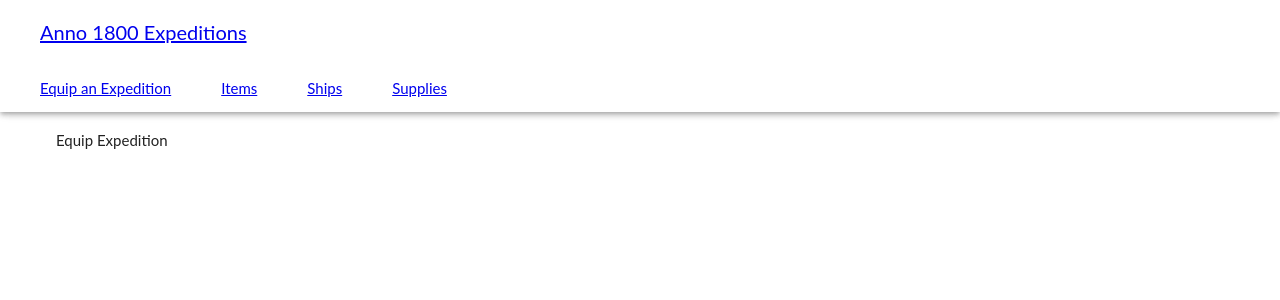
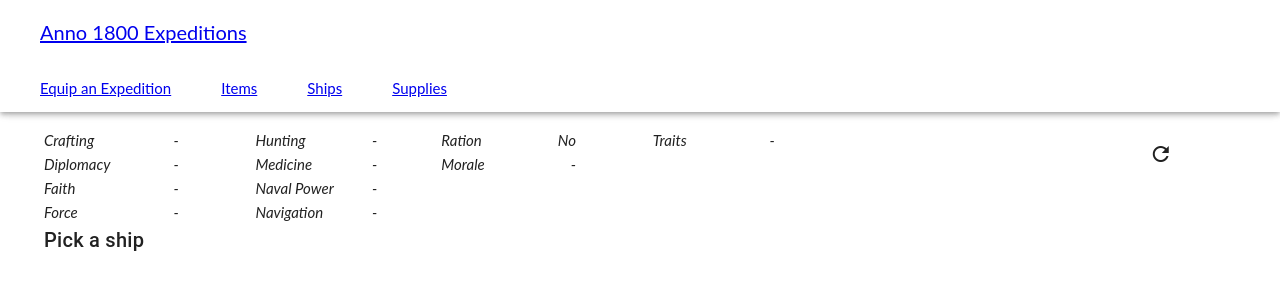
Before and after one commit to pai-pai/anno-items-app, a Vue app: page /equip-expedition in a window 1280 px wide. Shown: the top 300 px of the page. Built offline with nearby package versions, Linux system fonts and the light colour scheme; no server answers.

Commit message:
Small enhancements; Equip an Expedition page started

```diff
--- a/src/App.vue
+++ b/src/App.vue
@@ -15,7 +15,7 @@
 
 <template>
   <v-app>
-    <v-app-bar app extended>
+    <v-app-bar app >
       <v-toolbar-title class="ml-0">
         <v-container class="pa-0">
           <router-link to="/">Anno 1800 Expeditions</router-link>
--- a/src/assets/main.css
+++ b/src/assets/main.css
@@ -7,3 +7,7 @@
 .v-card-item__content {
     align-self: stretch;
 }
+
+.control-panel .bonuses [class*=columns-block-column-] {
+    padding-right: 4rem !important;
+}
--- a/src/components/ColumnRow.vue
+++ b/src/components/ColumnRow.vue
@@ -7,9 +7,13 @@
 
 <template>
     <v-col cols="6">
-        <v-row no-gutters>
-            <v-col cols="10" class="label">{{ label }}</v-col>
-            <v-col cols="2" class="value text-right">{{ value ? value : "-" }}</v-col>
-        </v-row>
+        <template v-if="label || value">
+            <v-row no-gutters>
+                <v-col cols="10" class="label">{{ label }}</v-col>
+                <v-col cols="2" class="value text-right">
+                    {{ (!Array.isArray(value) && value) || (Array.isArray(value) && value.length) ? value : "-" }}
+                </v-col>
+            </v-row>
+        </template>
     </v-col>
 </template>
--- a/src/components/ShipCard.vue
+++ b/src/components/ShipCard.vue
@@ -30,7 +30,7 @@
         <v-card class="ship-card fill-height" variant="outlined">
             <v-card-item class="card-header">
                 <template v-slot:prepend>
-                    <div :class="item-bage">
+                    <div class="item-bage">
                         <v-img
                             aspect-ratio="1"
                             height="3.125rem"
--- a/src/components/SupplyCard.vue
+++ b/src/components/SupplyCard.vue
@@ -32,7 +32,7 @@
         <v-card class="supply-card fill-height" variant="outlined">
             <v-card-item class="card-header">
                 <template v-slot:prepend>
-                    <div :class="item-bage">
+                    <div class="item-bage">
                         <v-img
                             aspect-ratio="1"
                             height="3.125rem"
--- a/src/views/EquipExpedition.vue
+++ b/src/views/EquipExpedition.vue
@@ -1,5 +1,76 @@
+<script>
+    import axios from "axios";
+    import { APIURL, BONUSES_MAPPING } from "../constants";
+    import ColumnsBlock from "../components/ColumnsBlock.vue";
+
+    export default {
+        data: () => ({
+            items: [],
+            ships: [],
+            supplies: []
+        }),
+        components: {
+            ColumnsBlock,
+        },
+        computed: {
+            BonusesColumnsConfig() {
+                return {
+                    labels: Object.values(BONUSES_MAPPING),
+                    values: [ 0, 0, 0, 0, 0, 0, 0, 0 ],
+                    columns: 2
+                }
+            },
+            AdditionalBonusesConfig() {
+                return {
+                    labels: [ "Ration", "Morale", "Traits" ],
+                    values: [ "No", 0, [] ],
+                    columns: 2
+                }
+            }
+        },
+        methods: {
+            async getItems() {
+                const { data } = await axios.get(`${APIURL}/api/items`);
+                this.items = data;
+            },
+            async getShips() {
+                const { data } = await axios.get(`${APIURL}/api/ships`);
+                this.ships = data;
+            },
+            async getSupplies() {
+                const { data } = await axios.get(`${APIURL}/api/supplies`);
+                this.supplies = data;
+            }
+        },
+        beforeMount() {
+            this.getItems();
+            this.getShips();
+            this.getSupplies();
+        },
+    }
+</script>
+
 <template>
-    <v-container>
-        Equip Expedition
+    <v-container class="control-panel fluid mt-3 mb-5">
+        <v-row justify="start" class="font-italic">
+            <v-col cols="4" class="pa-0">
+                <ColumnsBlock :columnsConfig="BonusesColumnsConfig" />
+            </v-col>
+            <v-col cols="4" class="pa-0">
+                <ColumnsBlock :columnsConfig="AdditionalBonusesConfig" />
+            </v-col>
+            <v-spacer />
+            <v-col cols="1">
+                <v-icon icon="md:refresh"></v-icon>
+            </v-col>
+        </v-row>
+
+        <v-row justify="start" class="text-h6">Pick a ship</v-row>
     </v-container>
 </template>
+
+<style scoped>
+    .control-panel .bonuses {
+        padding: 0;
+    }
+</style>
--- a/src/views/Items.vue
+++ b/src/views/Items.vue
@@ -81,7 +81,7 @@
     </v-container>
     <v-container class="content items pa-0">
         <template v-if="items.length === 0">
-            <v-progress-circular indeterminate :size="50" :color="primary" />
+            <v-progress-circular indeterminate :size="50" />
         </template>
         <template v-else>
             <v-row justify="start" v-for="itemsForRow in ItemsChunks">
--- a/src/views/Ships.vue
+++ b/src/views/Ships.vue
@@ -58,7 +58,7 @@
     </v-container>
     <v-container class="content items pa-0">
         <template v-if="ships.length === 0">
-            <v-progress-circular indeterminate :size="50" :color="primary" />
+            <v-progress-circular indeterminate :size="50" />
         </template>
         <template v-else>
             <v-row justify="start" v-for="itemsForRow in ShipsChunks">
--- a/src/views/Supplies.vue
+++ b/src/views/Supplies.vue
@@ -12,7 +12,17 @@
                 { title: "Morale: Low to high", value: "combined_morale_per_50t" },
                 { title: "Morale: High to low", value: "-combined_morale_per_50t" },
             ],
-            rationsOptions: [ "Yes", "No" ],
+            rationOptions: [ "Yes", "No" ],
+            bonusOptions: [
+                { title: "Crafting", value: "bonuses.crafting" },
+                { title: "Diplomacy", value: "bonuses.diplomacy" },
+                { title: "Faith", value: "bonuses.faith" },
+                { title: "Force", value: "bonuses.force" },
+                { title: "Hunting", value: "bonuses.hunting" },
+                { title: "Medicine", value: "bonuses.medicine" },
+                { title: "Naval Power", value: "bonuses.naval_power" },
+                { title: "Navigation", value: "bonuses.navigation" },
+            ],
             supplies: [],
             goodsPerRow: 4
         }),
@@ -49,17 +59,25 @@
             </v-col>
             <v-col cols="3">
                 <v-select
-                    :items="rationsOptions"
+                    :items="rationOptions"
                     variant="underlined"
                     density="compact"
-                    label="Type"
+                    label="Ration"
+                    item-value="value" />
+            </v-col>
+            <v-col cols="3">
+                <v-select
+                    :items="bonusOptions"
+                    variant="underlined"
+                    density="compact"
+                    label="Expedition Bonus"
                     item-value="value" />
             </v-col>
         </v-row>
     </v-container>
     <v-container class="content items pa-0">
         <template v-if="supplies.length === 0">
-            <v-progress-circular indeterminate :size="50" :color="primary" />
+            <v-progress-circular indeterminate :size="50" />
         </template>
         <template v-else>
             <v-row justify="start" v-for="itemsForRow in SuppliesChunks">
```
